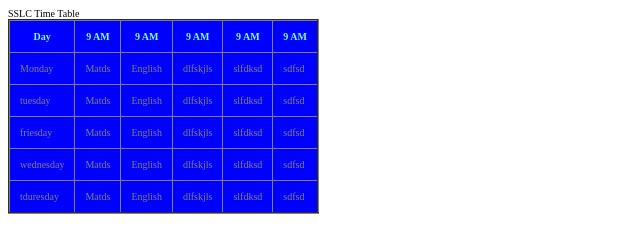
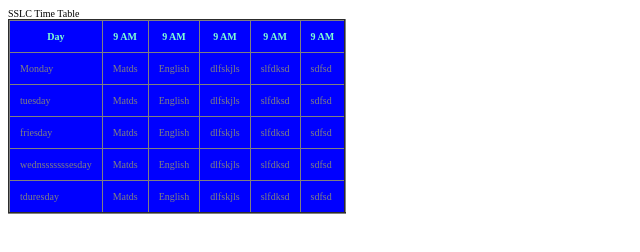
Before and after one commit to samrudh464646/interviewPrep, a plain HTML site: page index.html in a window 1280 px wide. Shown: the whole page, without its empty margins (0-640 px from the left). Drawn offline with Linux system fonts and the light colour scheme.

Commit message:
line changes

```diff
--- a/index.html
+++ b/index.html
@@ -112,7 +112,7 @@
 
             </tr>
             <tr>
-                <td>wednesday</td>
+                <td>wednsssssssesday</td>
                 <td>Matds</td>
                 <td>English</td>
                 <td>dlfskjls</td>
```
